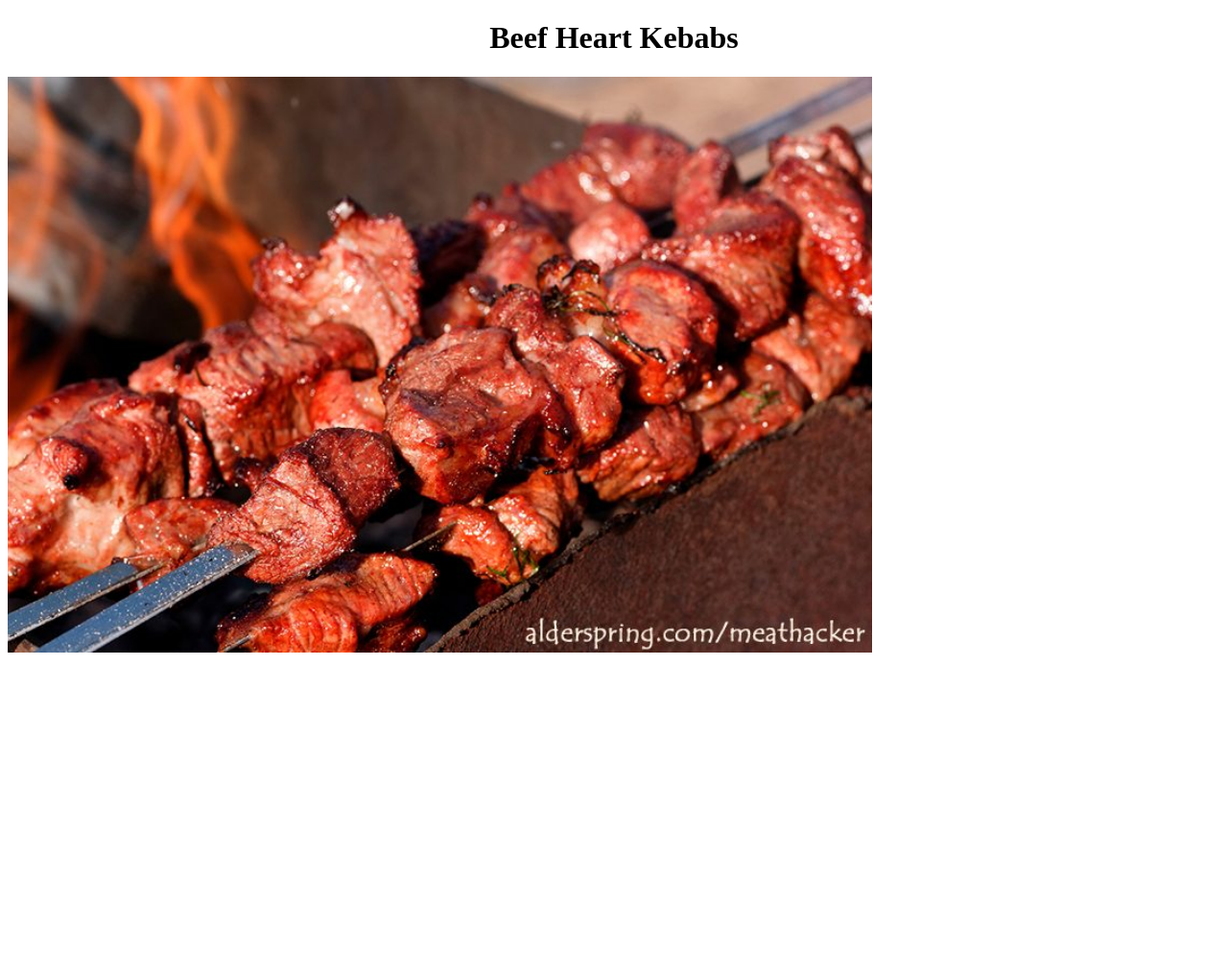
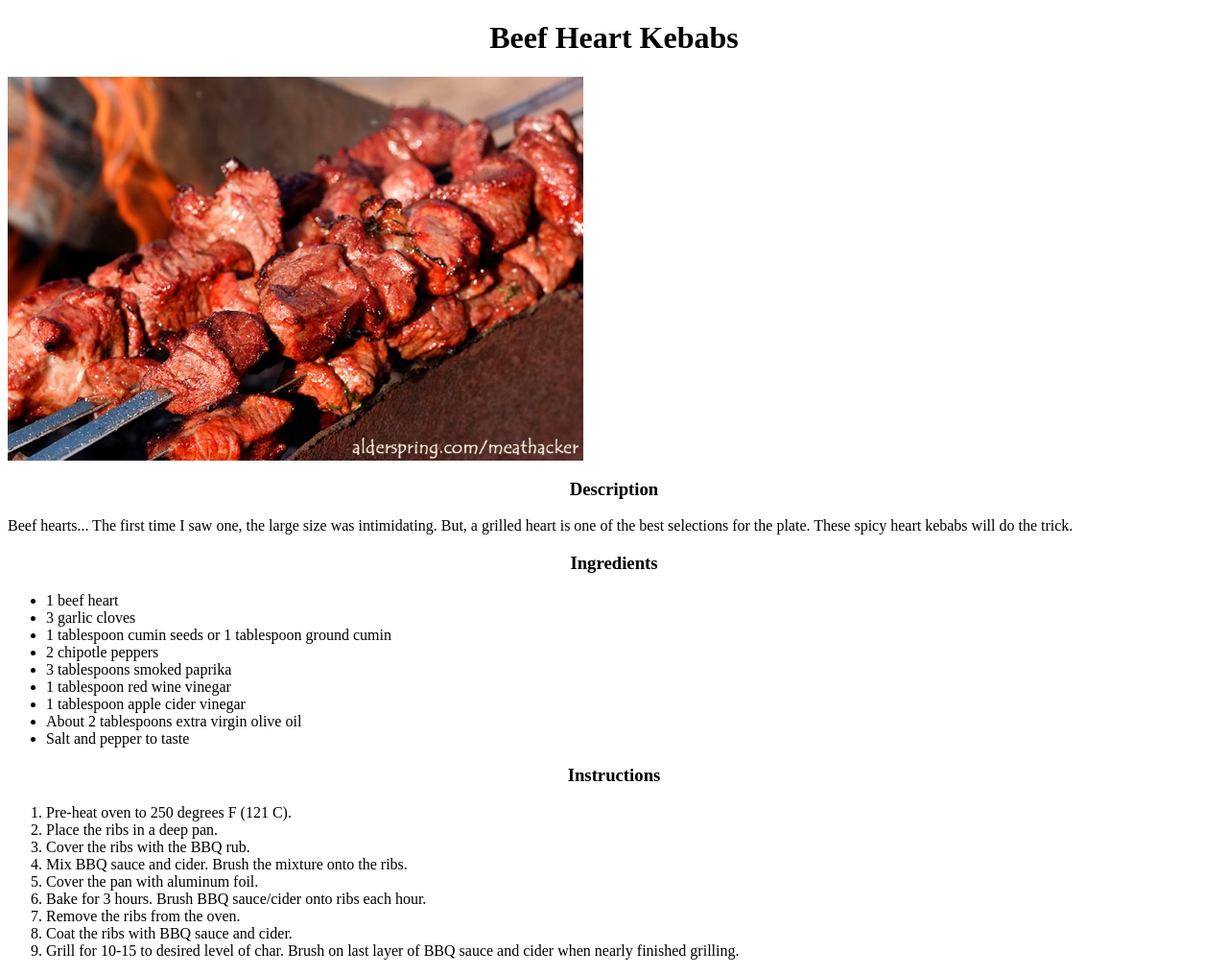
Before and after one commit to Kirmalo/odin-recipes, a plain HTML site: page recipes/beef_heart_kebabs.html in a window 1280 px wide. Shown: the whole page at 96% size. Before the commit the page ends 800 px from the top, so only its background shows below. Drawn offline with Linux system fonts and the light colour scheme.

Commit message:
Add ingredits to beef heart kebabs

```diff
--- a/recipes/beef_heart_kebabs.html
+++ b/recipes/beef_heart_kebabs.html
@@ -10,6 +10,37 @@
     <h1><center>Beef Heart Kebabs</center></h1>
 
     <img src="beef_heart_kebabs.jpg" align="center"
-    height="600">
+    height="400">
+    <h3><center>Description</center></h3>
+
+    <p>Beef hearts... The first time I saw one, the large size was intimidating. But, a grilled heart is one of the best selections for the plate. These spicy heart kebabs will do the trick.</p>
+
+    <h3><center>Ingredients</center></h3>
+
+    <ul>
+        <li>1 beef heart</li>
+        <li>3 garlic cloves</li>
+        <li>1 tablespoon cumin seeds or 1 tablespoon ground cumin</li>
+        <li>2 chipotle peppers</li>
+        <li>3 tablespoons smoked paprika</li>
+        <li>1 tablespoon red wine vinegar</li>
+        <li>1 tablespoon apple cider vinegar</li>
+        <li>About 2 tablespoons extra virgin olive oil</li>
+        <li>Salt and pepper to taste</li>
+    </ul>
+
+    <h3><center>Instructions</center></h3>
+
+    <ol>
+        <li>Pre-heat oven to 250 degrees F (121 C).</li>
+        <li>Place the ribs in a deep pan.</li>
+        <li>Cover the ribs with the BBQ rub.</li>
+        <li>Mix BBQ sauce and cider. Brush the mixture onto the ribs.</li>
+        <li>Cover the pan with aluminum foil.</li>
+        <li>Bake for 3 hours. Brush BBQ sauce/cider onto ribs each hour.</li>
+        <li>Remove the ribs from the oven.</li>
+        <li>Coat the ribs with BBQ sauce and cider.</li>
+        <li>Grill for 10-15 to desired level of char. Brush on last layer of BBQ sauce and cider when nearly finished grilling.</li>
+    </ol>
 </body>
 </html>
```
